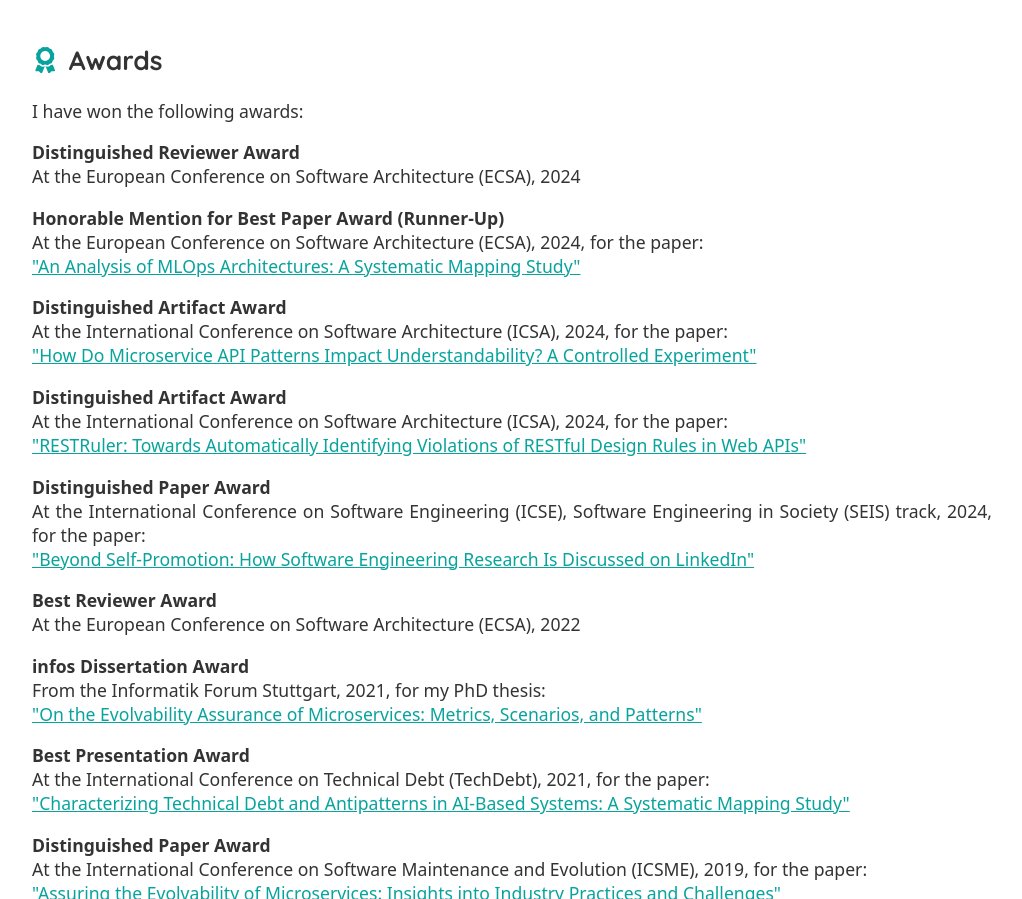
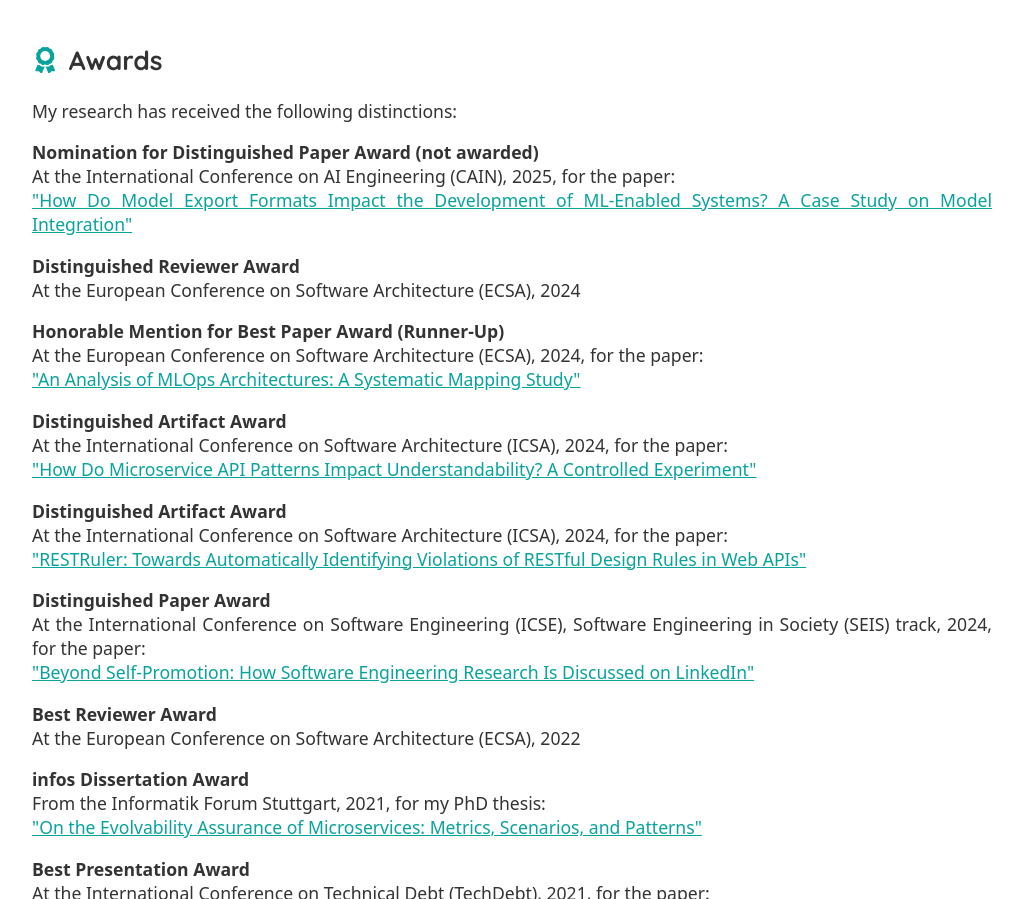
Before and after one commit to xJREB/cv-website, a Gatsby site: page / in a window 1280 px wide. Shown: the part 1941-2840 px from the top of the page, without its empty margins (128-1150 px from the left). Built offline with nearby package versions, Linux system fonts and the light colour scheme; Gatsby itself is replaced by a stand-in of ours.

Commit message:
Updated awards and service pages

```diff
--- a/package.json
+++ b/package.json
@@ -1,7 +1,7 @@
 {
     "name": "jreb-cv",
     "description": "The CV website of Dr. Justus Bogner",
-    "version": "1.7.8",
+    "version": "1.7.9",
     "license": "MIT",
     "scripts": {
         "build": "gatsby build",
@@ -11,7 +11,7 @@
         "deploy": "gatsby build && gh-pages -d public --repo git@github.com:xJREB/xjreb.github.io.git"
     },
     "dependencies": {
-        "gatsby": "^5.14.1",
+        "gatsby": "^5.14.3",
         "gatsby-plugin-google-gtag": "^5.14.0",
         "gatsby-plugin-image": "^3.14.0",
         "gatsby-plugin-manifest": "^5.14.0",
--- a/src/components/home-awards.js
+++ b/src/components/home-awards.js
@@ -8,7 +8,21 @@ const Awards = () => {
                 <FaAward></FaAward> Awards
             </h2>
             <div>
-                <p>I have won the following awards:</p>
+                <p>My research has received the following distinctions:</p>
+
+                <p>
+                    <strong>
+                        Nomination for Distinguished Paper Award (not awarded)
+                    </strong>
+                    <br />
+                    At the International Conference on AI Engineering (CAIN),
+                    2025, for the paper:
+                    <br />
+                    <a href="https://arxiv.org/abs/2502.00429">
+                        "How Do Model Export Formats Impact the Development of
+                        ML-Enabled Systems? A Case Study on Model Integration"
+                    </a>
+                </p>
 
                 <p>
                     <strong>Distinguished Reviewer Award</strong>
--- a/src/pages/service.js
+++ b/src/pages/service.js
@@ -19,6 +19,10 @@ const Service = () => {
                             <li>
                                 2026 48th International Conference on Software
                                 Engineering (ICSE), Research track
+                            </li>
+                            <li>
+                                2025 1st International Workshop on Software
+                                Architecture for Data-Intensive Systems (SADIS)
                             </li>
                             <li>
                                 2025 19th European Conference on Software
```
Also changed, not shown: 1 other file.
